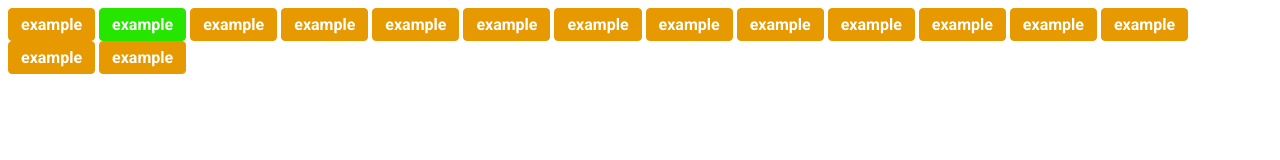
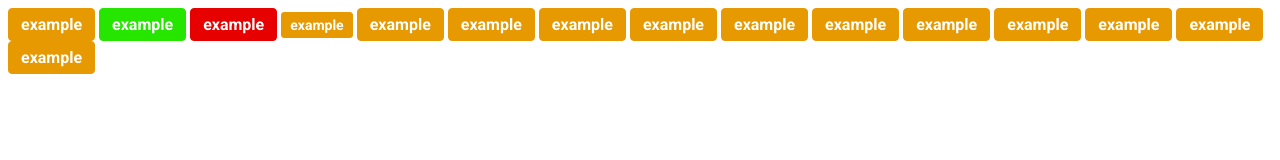
Before and after one commit to AmanKalkanbaev/html-css-example, a plain HTML site: page index.html in a window 1280 px wide. Drawn offline with Linux system fonts and the light colour scheme.

Commit message:
added thre new classes to the button

```diff
--- a/index.html
+++ b/index.html
@@ -11,7 +11,7 @@
         <button class="button">example</button>
         <button class="button ok">example</button>
         <button class="button danger">example</button>
-        <button class="button">example</button>
+        <button class="button small">example</button>
         <button class="button">example</button>
         <button class="button">example</button>
         <button class="button">example</button>
--- a/style.css
+++ b/style.css
@@ -35,3 +35,22 @@
     background-color: hsl(110,100%,40%);
     border: solid  hsl(110,100%,40%) 1px;
 }
+
+.button.danger{
+    background-color: hsl(0,100%,45%);
+    border: solid  hsl(0,100%,45%) 1px;
+}
+.button.danger:hover{
+    background-color: hsl(0,100%,35%);
+    border: solid  hsl(0,100%,35%) 1px;
+}
+.button.danger:active{
+    background-color: hsl(0,100%,40%);
+    border: solid  hsl(0,100%,40%) 1px;
+}
+
+.button.small{
+    padding: 4px 8px;
+    font-size: 14px;
+    border-radius: 3px;
+}
```
